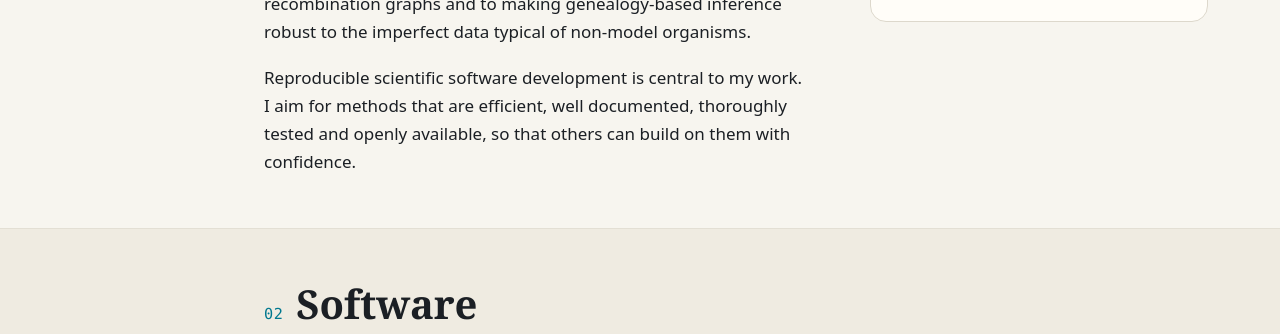
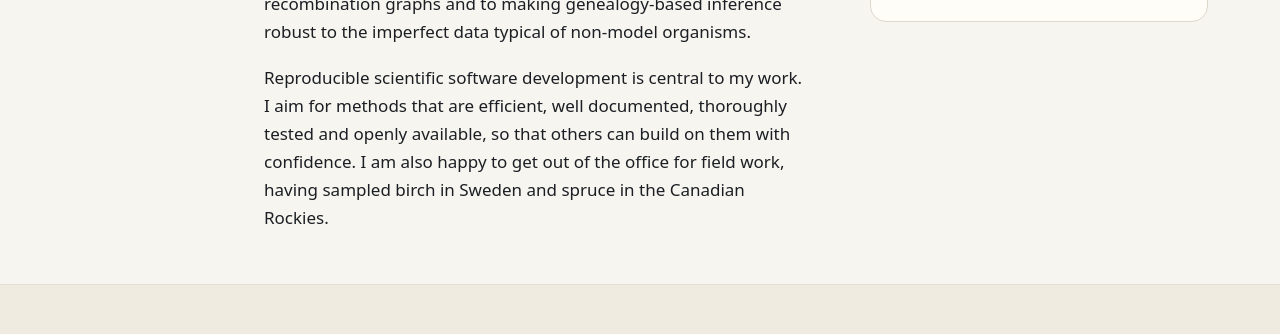
Before and after one commit to Sendrowski/sendrowski.github.io, a plain HTML site: page index.html in a window 1280 px wide. Shown: the part 892-1226 px from the top of the page. Drawn offline with Linux system fonts and the light colour scheme.

Commit message:
Mention field work in About

```diff
--- a/index.html
+++ b/index.html
@@ -86,7 +86,7 @@
         <div class="prose">
           <p>I am a population geneticist working at the interface of statistics, mathematics and software engineering. I recently completed my PhD in Bioinformatics at the Bioinformatics Research Centre, Aarhus University.</p>
           <p>My research focuses on how natural selection and demographic history shape patterns of genomic variation, and how these processes can be inferred reliably from data. I have worked on estimating how new mutations affect fitness and on exact models of how sampled genomes trace back to common ancestors. I have also developed methods for inferring the ancestral state of genetic variants. More recently, my interest has extended to ancestral recombination graphs and to making genealogy-based inference robust to the imperfect data typical of non-model organisms.</p>
-          <p>Reproducible scientific software development is central to my work. I aim for methods that are efficient, well documented, thoroughly tested and openly available, so that others can build on them with confidence.</p>
+          <p>Reproducible scientific software development is central to my work. I aim for methods that are efficient, well documented, thoroughly tested and openly available, so that others can build on them with confidence. I am also happy to get out of the office for field work, having sampled birch in Sweden and spruce in the Canadian Rockies.</p>
         </div>
         <aside class="facts" aria-label="Research interests">
           <h3>Research interests</h3>
```
